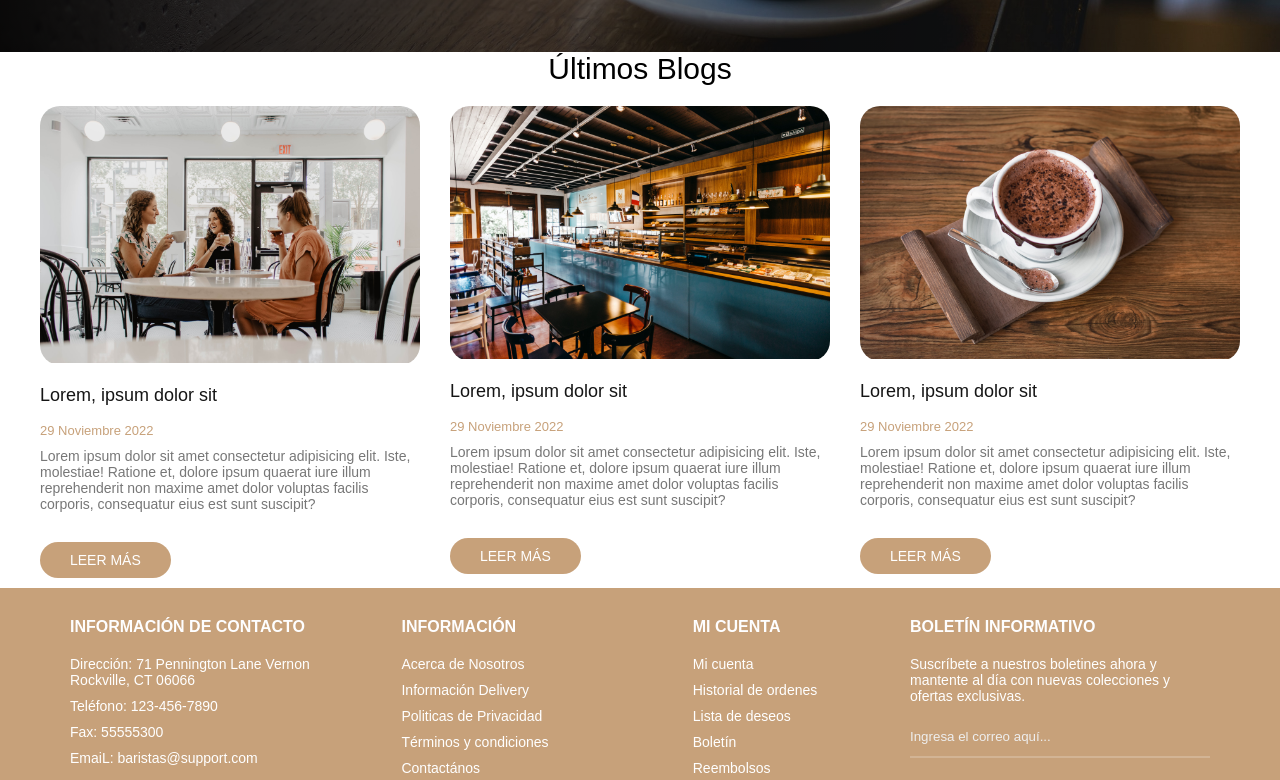
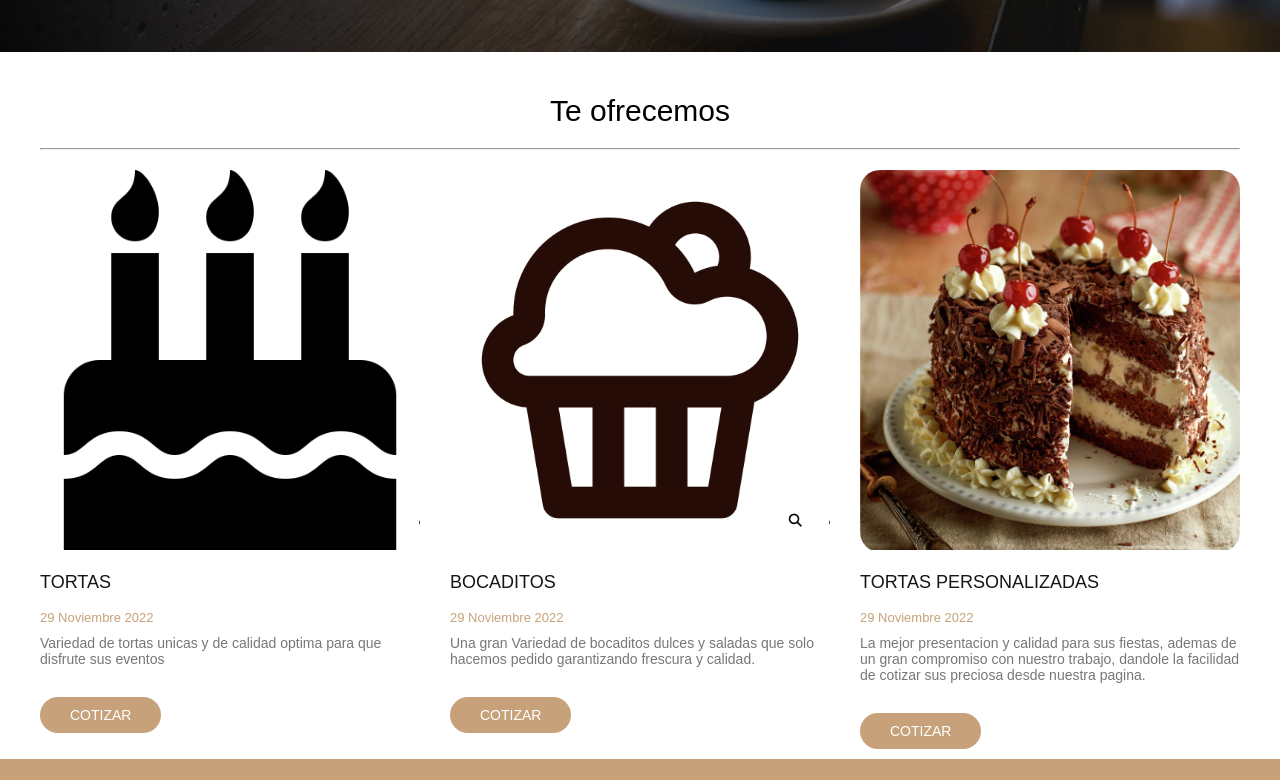
Before and after one commit to YheremiRamos/PROYECTO_BAKE_BLISS, a plain HTML site: page paginaPrincipal.html in a window 1280 px wide. Shown: the part 651-1431 px from the top of the page. Drawn offline with Linux system fonts and the light colour scheme.

Commit message:
paginaPrincipal

```diff
--- a/paginaPrincipal.html
+++ b/paginaPrincipal.html
@@ -49,21 +49,24 @@
 
 		<section class="banner">
 			<div class="content-banner">
-				<p>Café Delicioso</p>
-				<h2>100% Natural <br />Café Fresco</h2>
-				<a href="#">Comprar ahora</a>
+				<p>Delicias</p>
+				<h2> CALIDAD INIGUALABLE <br /> EN NUESTRA </h2>
+				<a href="tienda.html">Tienda</a>
 			</div>
 		</section>
 
 
 
 			<section class="container blogs">
-				<h1 class="heading-1">Últimos Blogs</h1>
+				<br>
+				<br>
 
+				<h1 class="heading-1">Te ofrecemos </h1>
+				<hr>
 				<div class="container-blogs">
 					<div class="card-blog">
 						<div class="container-img">
-							<img src="img/Principal/blog-1.jpg" alt="Imagen Blog 1" />
+							<img src="img/general/ICON_TORTA1.png" alt="Imagen Blog 1" />
 							<div class="button-group-blog">
 								<span>
 									<i class="fa-solid fa-magnifying-glass"></i>
@@ -74,21 +77,18 @@
 							</div>
 						</div>
 						<div class="content-blog">
-							<h3>Lorem, ipsum dolor sit</h3>
+							<h3>TORTAS</h3>
 							<span>29 Noviembre 2022</span>
 							<p>
-								Lorem ipsum dolor sit amet consectetur adipisicing
-								elit. Iste, molestiae! Ratione et, dolore ipsum
-								quaerat iure illum reprehenderit non maxime amet dolor
-								voluptas facilis corporis, consequatur eius est sunt
-								suscipit?
+								Variedad de tortas unicas y de calidad
+								optima para que disfrute sus eventos
 							</p>
-							<div class="btn-read-more">Leer más</div>
+							<div class="btn-read-more">Cotizar</div>
 						</div>
 					</div>
 					<div class="card-blog">
 						<div class="container-img">
-							<img src="img/Principal/blog-2.jpg" alt="Imagen Blog 2" />
+							<img src="img/general/ICON_TORTA2.png" alt="Imagen Blog 2" />
 							<div class="button-group-blog">
 								<span>
 									<i class="fa-solid fa-magnifying-glass"></i>
@@ -99,21 +99,18 @@
 							</div>
 						</div>
 						<div class="content-blog">
-							<h3>Lorem, ipsum dolor sit</h3>
+							<h3>BOCADITOS</h3>
 							<span>29 Noviembre 2022</span>
 							<p>
-								Lorem ipsum dolor sit amet consectetur adipisicing
-								elit. Iste, molestiae! Ratione et, dolore ipsum
-								quaerat iure illum reprehenderit non maxime amet dolor
-								voluptas facilis corporis, consequatur eius est sunt
-								suscipit?
+								Una gran Variedad de bocaditos dulces y saladas
+								que solo hacemos pedido garantizando frescura y calidad.
 							</p>
-							<div class="btn-read-more">Leer más</div>
+							<div class="btn-read-more">Cotizar</div>
 						</div>
 					</div>
 					<div class="card-blog">
 						<div class="container-img">
-							<img src="img/Principal/blog-3.jpg" alt="Imagen Blog 3" />
+							<img src="img/general/torta1.jpg" alt="Imagen Blog 3" />
 							<div class="button-group-blog">
 								<span>
 									<i class="fa-solid fa-magnifying-glass"></i>
@@ -124,16 +121,15 @@
 							</div>
 						</div>
 						<div class="content-blog">
-							<h3>Lorem, ipsum dolor sit</h3>
+							<h3>TORTAS PERSONALIZADAS</h3>
 							<span>29 Noviembre 2022</span>
 							<p>
-								Lorem ipsum dolor sit amet consectetur adipisicing
-								elit. Iste, molestiae! Ratione et, dolore ipsum
-								quaerat iure illum reprehenderit non maxime amet dolor
-								voluptas facilis corporis, consequatur eius est sunt
-								suscipit?
+								La mejor presentacion y calidad para sus fiestas,
+								ademas de un gran  compromiso con nuestro trabajo,
+								dandole la facilidad de cotizar sus preciosa desde
+								nuestra pagina.
 							</p>
-							<div class="btn-read-more">Leer más</div>
+							<div class="btn-read-more">Cotizar</div>
 						</div>
 					</div>
 				</div>
@@ -152,7 +148,7 @@
 							</li>
 							<li>Teléfono: 123-456-7890</li>
 							<li>Fax: 55555300</li>
-							<li>EmaiL: baristas@support.com</li>
+							<li>EmaiL: bakebliss@support.com</li>
 						</ul>
 						<div class="social-icons">
 							<span class="facebook">
@@ -176,43 +172,33 @@
 					<div class="information">
 						<p class="title-footer">Información</p>
 						<ul>
-							<li><a href="#">Acerca de Nosotros</a></li>
+							<li><a href="conocenos.html">Acerca de Nosotros</a></li>
 							<li><a href="#">Información Delivery</a></li>
 							<li><a href="#">Politicas de Privacidad</a></li>
 							<li><a href="#">Términos y condiciones</a></li>
-							<li><a href="#">Contactános</a></li>
+							<li><a href="contacto.html">Contactános</a></li>
 						</ul>
 					</div>
 
-					<div class="my-account">
-						<p class="title-footer">Mi cuenta</p>
 
-						<ul>
-							<li><a href="#">Mi cuenta</a></li>
-							<li><a href="#">Historial de ordenes</a></li>
-							<li><a href="#">Lista de deseos</a></li>
-							<li><a href="#">Boletín</a></li>
-							<li><a href="#">Reembolsos</a></li>
-						</ul>
-					</div>
 
 					<div class="newsletter">
-						<p class="title-footer">Boletín informativo</p>
+						<p class="title-footer">Cotiza ya tu proximo pedido</p>
 
 						<div class="content">
 							<p>
-								Suscríbete a nuestros boletines ahora y mantente al
-								día con nuevas colecciones y ofertas exclusivas.
+								Cotiza algun producto que desees para tus fiestas, estaremos agradecidos
+								de poder ayudar en el desarrollo de tu compra, muchas gracias por estar aqui.
 							</p>
 							<input type="email" placeholder="Ingresa el correo aquí...">
-							<button>Suscríbete</button>
+							<a href="pedido.html"><button>Cotizar</button></a>
 						</div>
 					</div>
 				</div>
 
 				<div class="copyright">
 					<p>
-						Desarrollado por Programación para el mundo &copy; 2022
+						Desarrollado por estudiantes de Cibertec - Ciclo 4 &copy; 2023
 					</p>
 
 					<img src="img/Principal/payment.png" alt="Pagos">
```
